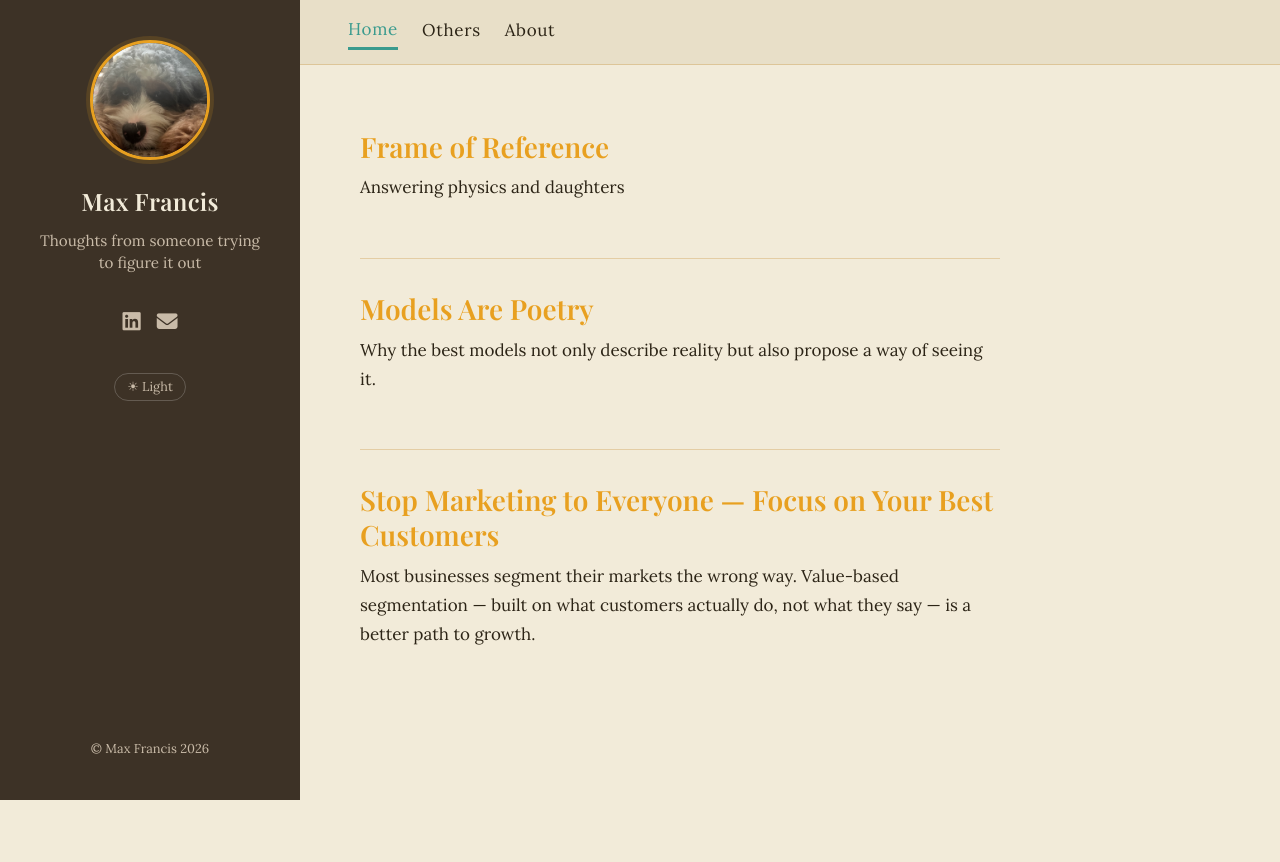
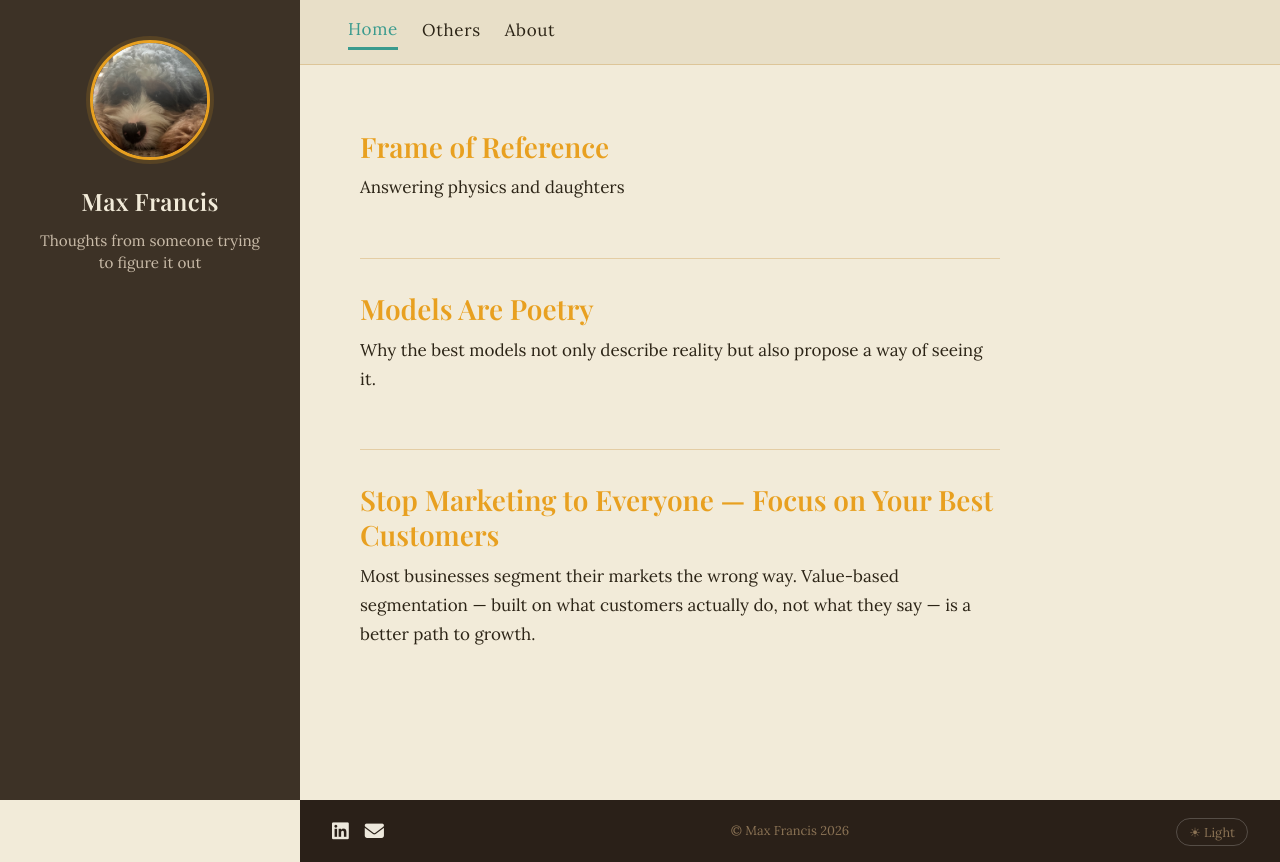
Before and after one commit to maxhfrancis/blog, an Astro site: page / in a window 1280 px wide. Before the commit the page ends 800 px from the top, so only its background shows below. Built offline with nearby package versions, Linux system fonts and the light colour scheme; Astro itself is replaced by a stand-in of ours; a web font is replaced by a local one.

Commit message:
Move social icons and theme toggle to full-width site footer
- Strip icons, toggle, and copyright out of Sidebar (now just profile, name, tagline)
- Add site-footer to BaseLayout with social icons left, copyright centered, toggle right
- Mobile: stacked and centered; desktop: single row offset past sidebar
- Footer uses fixed warm palette (#2A2018 bg, #8B7355 text, #EDE8DC icons)

Co-Authored-By: Claude Sonnet 4.6 <noreply@anthropic.com>

```diff
--- a/src/components/Sidebar.astro
+++ b/src/components/Sidebar.astro
@@ -1,6 +1,4 @@
 ---
-import ThemeToggle from './ThemeToggle.astro';
-
 const { currentPath = '/' } = Astro.props;
 ---
 
@@ -16,21 +14,4 @@ const { currentPath = '/' } = Astro.props;
 
   <a href="/" class="sidebar__name">Max Francis</a>
   <p class="sidebar__tagline">Thoughts from someone trying to figure it out</p>
-
-  <!-- Social icons -->
-  <div class="sidebar__icons">
-    <a href="https://linkedin.com/in/MaxFrancis" target="_blank" rel="noopener" aria-label="LinkedIn">
-      <i class="fa-brands fa-linkedin"></i>
-    </a>
-    <a href="mailto:maxhfrancis@gmail.com" aria-label="Email">
-      <i class="fa-solid fa-envelope"></i>
-    </a>
-  </div>
-
-  <!-- Theme toggle -->
-  <ThemeToggle />
-
-  <footer class="sidebar__footer">
-    &copy; Max Francis {new Date().getFullYear()}
-  </footer>
 </aside>
--- a/src/layouts/BaseLayout.astro
+++ b/src/layouts/BaseLayout.astro
@@ -1,5 +1,6 @@
 ---
 import Sidebar from '../components/Sidebar.astro';
+import ThemeToggle from '../components/ThemeToggle.astro';
 import '../styles/global.css';
 
 const { title = 'Max Francis', currentPath = '/' } = Astro.props;
@@ -51,6 +52,21 @@ const { title = 'Max Francis', currentPath = '/' } = Astro.props;
     <slot />
   </div>
 
+  <footer class="site-footer">
+    <div class="site-footer__social">
+      <a href="https://linkedin.com/in/MaxFrancis" target="_blank" rel="noopener" aria-label="LinkedIn">
+        <i class="fa-brands fa-linkedin"></i>
+      </a>
+      <a href="mailto:maxhfrancis@gmail.com" aria-label="Email">
+        <i class="fa-solid fa-envelope"></i>
+      </a>
+    </div>
+    <span class="site-footer__copy">&copy; Max Francis {new Date().getFullYear()}</span>
+    <div class="site-footer__toggle">
+      <ThemeToggle />
+    </div>
+  </footer>
+
   <script>
     const sidebar  = document.getElementById('sidebar');
     const overlay  = document.getElementById('drawer-overlay');
--- a/src/styles/global.css
+++ b/src/styles/global.css
@@ -327,30 +327,6 @@ body.drawer-active { overflow: hidden; }
   font-size: 0.95rem;
   text-align: center;
   line-height: 1.5;
-  margin-bottom: 1.75rem;
-}
-
-.sidebar__icons {
-  display: flex;
-  justify-content: center;
-  gap: 1rem;
-  margin-bottom: 2rem;
-}
-
-.sidebar__icons a {
-  color: var(--sidebar-muted);
-  font-size: 1.3rem;
-  text-decoration: none;
-  transition: color 0.2s ease;
-}
-
-.sidebar__icons a:hover { color: var(--accent1); }
-
-.sidebar__footer {
-  margin-top: auto;
-  text-align: center;
-  font-size: 0.8rem;
-  color: var(--sidebar-muted);
 }
 
 /* ── TYPOGRAPHY ─────────────────────────────────────────── */
@@ -479,22 +455,68 @@ hr {
   transition: transform 0.05s linear;
 }
 
-/* ── DARK MODE TOGGLE ───────────────────────────────────── */
+/* ── THEME TOGGLE ───────────────────────────────────────── */
 .theme-toggle {
   background: none;
   border: 1px solid rgba(255, 255, 255, 0.2);
   border-radius: 20px;
-  color: var(--sidebar-muted);
+  color: #8B7355;
   font-size: 0.8rem;
   padding: 0.3rem 0.75rem;
   cursor: pointer;
   font-family: 'Lora', Georgia, serif;
-  margin: 0 auto 1.5rem;
-  display: block;
+  white-space: nowrap;
   transition: border-color 0.2s ease, color 0.2s ease;
 }
 
 .theme-toggle:hover { border-color: var(--accent1); color: var(--accent1); }
+
+/* ── SITE FOOTER ─────────────────────────────────────────── */
+.site-footer {
+  background: #2A2018;
+  padding: 1rem 1.25rem;
+  display: flex;
+  flex-direction: column;
+  align-items: center;
+  gap: 0.75rem;
+  text-align: center;
+}
+
+.site-footer__social {
+  display: flex;
+  gap: 1rem;
+}
+
+.site-footer__social a {
+  color: #EDE8DC;
+  font-size: 1.2rem;
+  text-decoration: none;
+  transition: color 0.2s ease;
+}
+
+.site-footer__social a:hover { color: var(--accent1); }
+
+.site-footer__copy {
+  font-size: 0.8rem;
+  color: #8B7355;
+}
+
+@media (min-width: 768px) {
+  .site-footer {
+    margin-left: var(--sidebar-width);
+    flex-direction: row;
+    justify-content: space-between;
+    align-items: center;
+    padding: 0.85rem 2rem;
+    position: relative;
+  }
+
+  .site-footer__copy {
+    position: absolute;
+    left: 50%;
+    transform: translateX(-50%);
+  }
+}
 
 /* ── CODE ───────────────────────────────────────────────── */
 pre {
```
